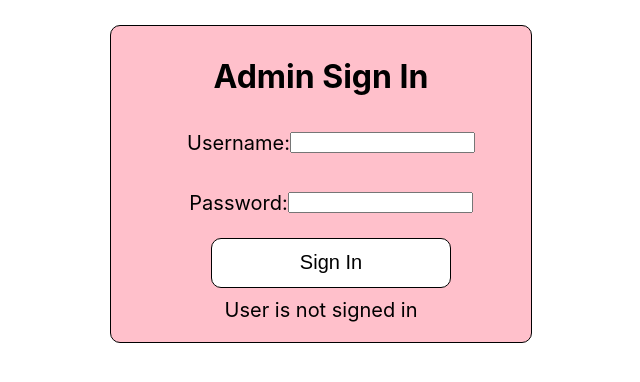
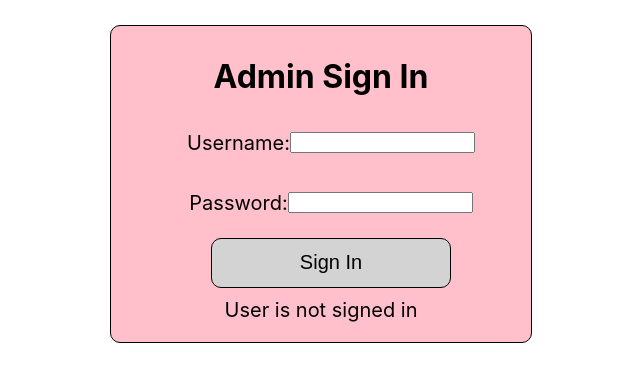
Before and after one commit to FrankPizz10/beer-passport-admin, a React (Create React App) app: page / in a window 1280 px wide. In both pictures the pointer is over the input "Sign In". Shown: the top 382 px of the page, without its empty margins (319-959 px from the left). Built offline with nearby package versions, Linux system fonts and the light colour scheme; no server answers.

Commit message:
More clickable submit button

```diff
--- a/src/MainScreen/SignInForm.css
+++ b/src/MainScreen/SignInForm.css
@@ -33,7 +33,12 @@
   font-size: 20px;
   border-radius: 10px;
   border: 1px solid black;
-  background-color: white;;
+  background-color: white;
+}
+
+.SignInButton>input:hover {
+  background-color: lightgray;
+  cursor: pointer;
 }
 
 .Username, .Password {
```
